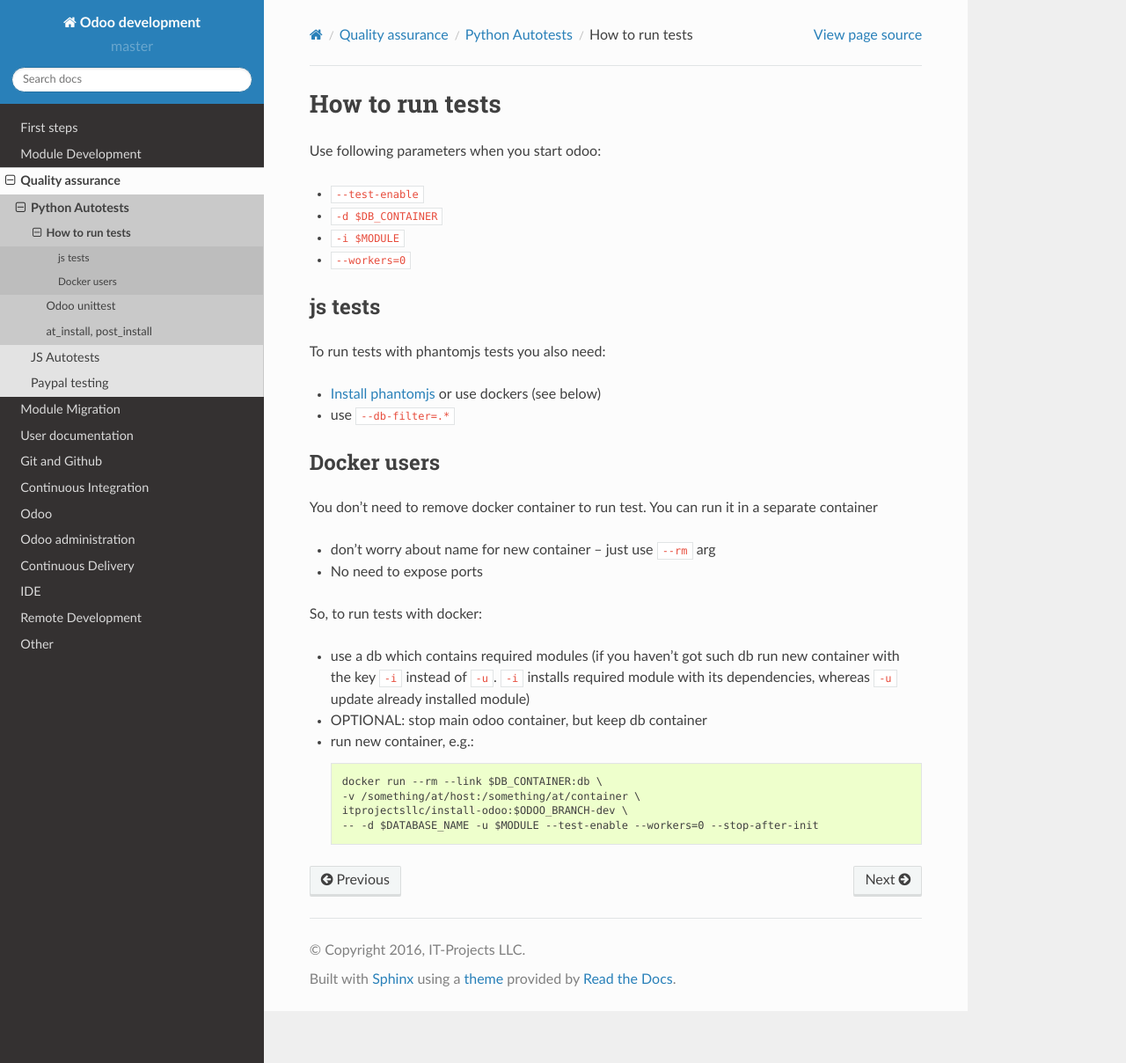
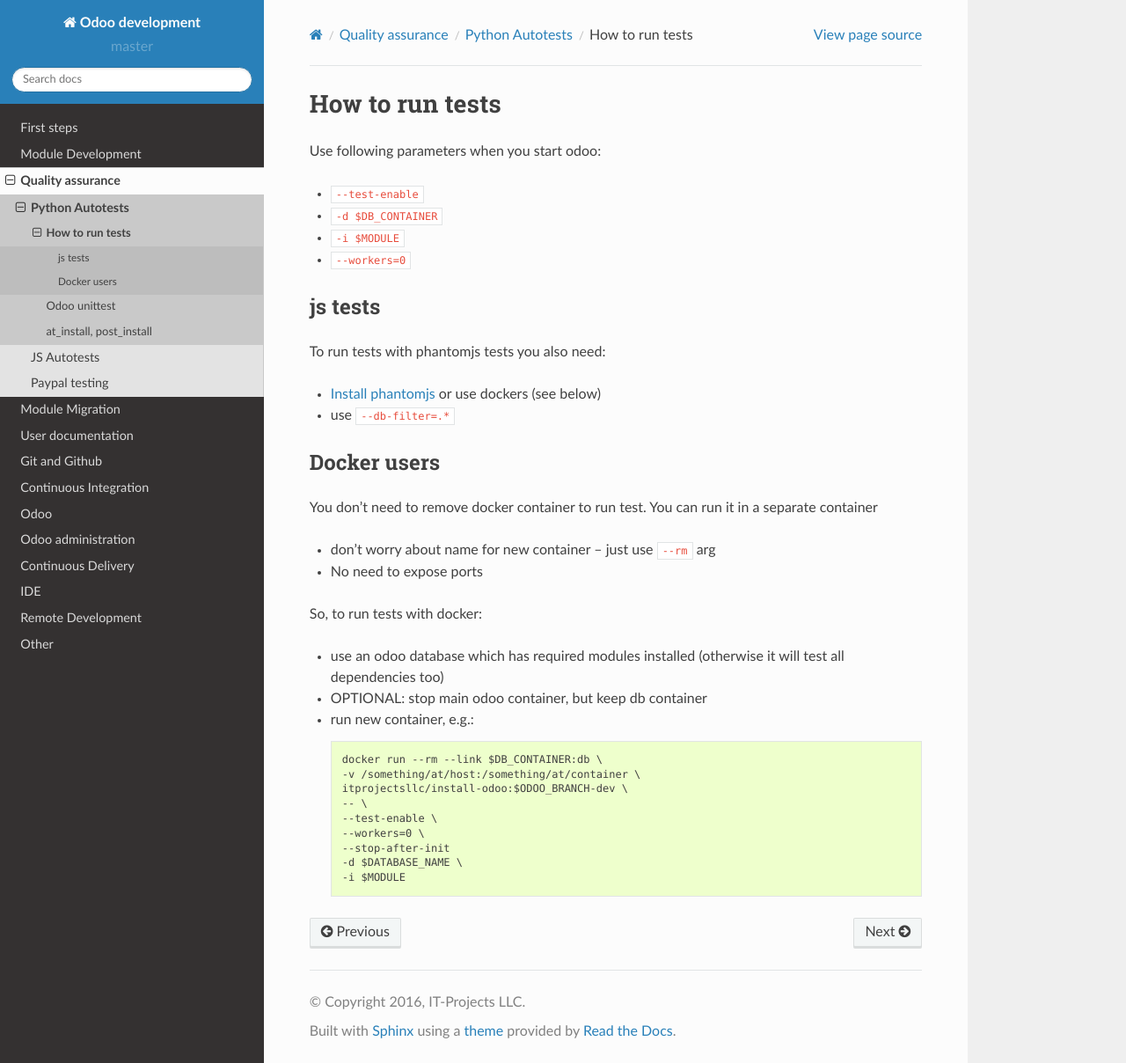
Before and after one commit to itpp-labs/odoo-development, a Sphinx documentation site: the page built from docs/qa/python/test-enable.rst, in a window 1280 px wide and 1208 px high. Shown: the whole window at 88% size. Built offline with Sphinx 7.4.7 and the Read the Docs theme 2.0.0, drawn with Linux system fonts in a browser that asks for light colours.

Commit message:
Update test-enable.rst

```diff
--- a/docs/qa/python/test-enable.rst
+++ b/docs/qa/python/test-enable.rst
@@ -32,11 +32,16 @@
 
 So, to run tests with docker:
 
-* use a db which contains required modules (if you haven't got such db run new container with the key ``-i`` instead of ``-u``. ``-i`` installs required module with its dependencies, whereas ``-u`` update already installed module)
+* use an odoo database which has required modules installed (otherwise it will test all dependencies too)
 * OPTIONAL: stop main odoo container, but keep db container
 * run new container, e.g.::
 
       docker run --rm --link $DB_CONTAINER:db \
       -v /something/at/host:/something/at/container \
       itprojectsllc/install-odoo:$ODOO_BRANCH-dev \
-      -- -d $DATABASE_NAME -u $MODULE --test-enable --workers=0 --stop-after-init
+      -- \
+      --test-enable \
+      --workers=0 \
+      --stop-after-init
+      -d $DATABASE_NAME \
+      -i $MODULE
```
